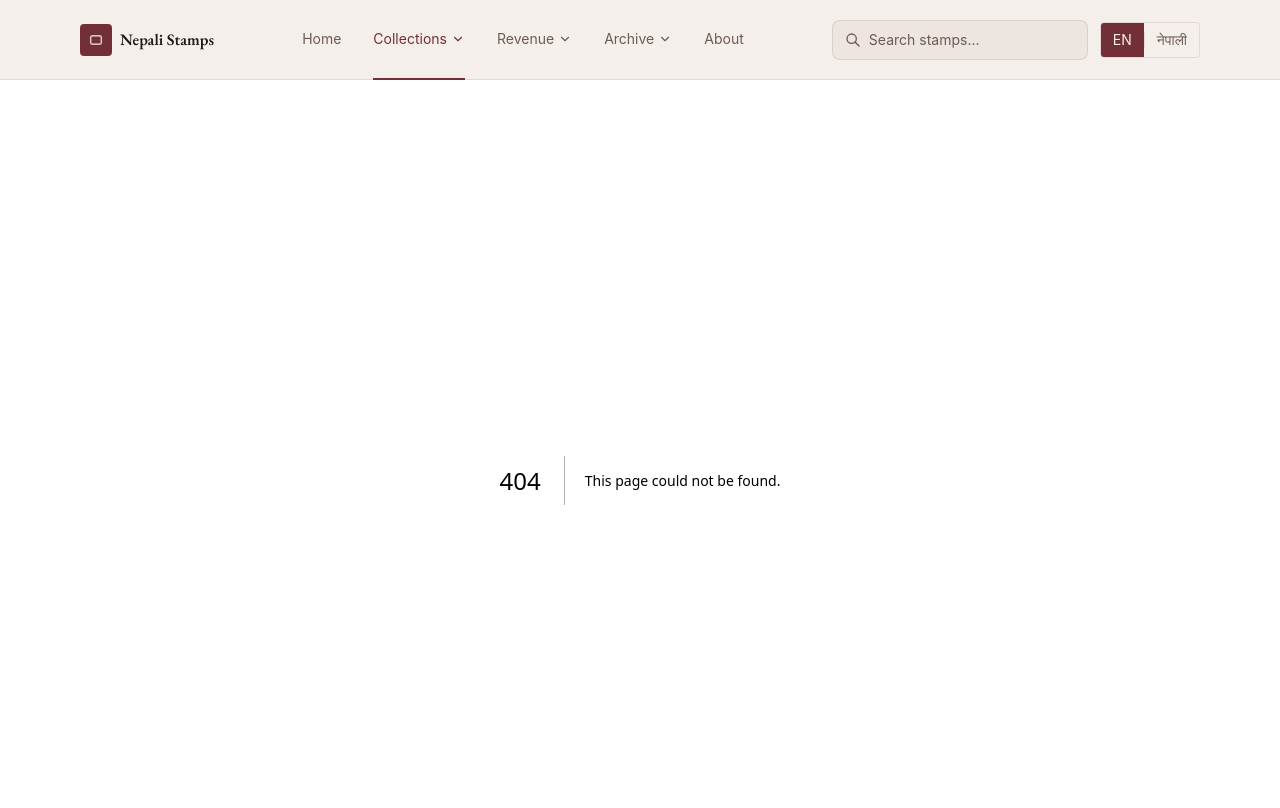
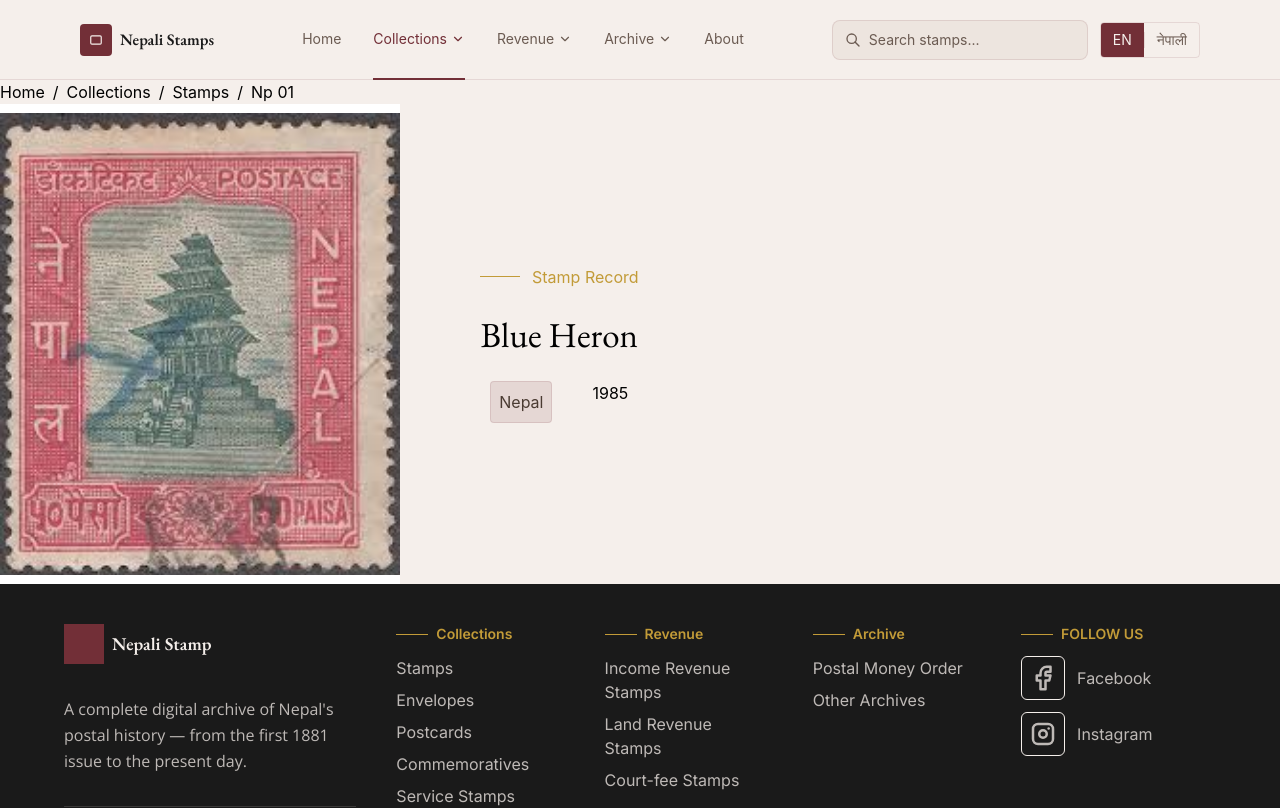
Before and after one commit to santubaba/Nepali-Stamp, a Next.js app: page /collections/stamps/np-01 in a window 1280 px wide. Before the commit this address had no page. Shown: the top 808 px of the page. Built offline with nearby package versions, Linux system fonts and the light colour scheme.

Commit message:
Fixed Link on the stamp card. On creation of stamp detail page

```diff
--- /dev/null
+++ b/app/collections/stamps/[slug]/page.tsx
@@ -0,0 +1,45 @@
+import stamps from "../mock-data";
+import { notFound } from "next/navigation";
+import Image from "next/image";
+import BreadCrumb from "@/app/breadcrumbs/page";
+type PageProps = {
+  params: Promise<{
+    slug: string;
+  }>;
+};
+
+export default async function StampDetail({ params }: PageProps) {
+  const { slug } = await params;
+
+  const stamp = stamps.find((stamp) => stamp.slug === slug);
+  if (!stamp) {
+    notFound();
+  }
+  console.log(stamp);
+  return (
+    <div>
+      <div>
+        <BreadCrumb />
+      </div>
+      <div className="flex items-center gap-20">
+        <div className="flex items-center bg-white h-120 w-100">
+          <Image src={stamp?.img} alt={stamp?.title} width={400} height={350} />
+        </div>
+
+        <div className="inline-flex flex-col items-center gap-5">
+          <div className="flex items-center gap-3">
+            <div className="w-10 h-px bg-brand-accent" />
+            <h2 className="text-brand-accent">Stamp Record</h2>
+          </div>
+          <div>
+            <h1 className="text-[35px] font-heading">{stamp?.title}</h1>
+          </div>
+          <div className="flex gap-10">
+            <div className="p-2 border rounded border-brand-border bg-brand-border text-brand-secondary">{stamp?.country}</div>
+            <div>{stamp?.year}</div>
+          </div>
+        </div>
+      </div>
+    </div>
+  );
+}
--- /dev/null
+++ b/app/collections/stamps/mock-data.ts
@@ -0,0 +1,10 @@
+const stamps = [
+    { id: 1, slug: "np-01", title: "Blue Heron",     year: 1985, country: "Nepal", description: "Wildlife Series",   img: "/stamps/stamp2.jpg" },
+    { id: 2, slug: "np-02", title: "Test",            year: 1881, country: "Nepal", description: "Spring Collection", img: "/stamps/stamp2.jpg" },
+    { id: 3, slug: "np-03", title: "Golden ",         year: 1955, country: "Nepal", description: "Heritage Series",   img: "/stamps/stamp2.jpg" },
+    { id: 4, slug: "np-04", title: "Golden Temple1",  year: 1955, country: "Nepal", description: "Heritage Series",   img: "/stamps/stamp2.jpg" },
+    { id: 5, slug: "np-05", title: "Golden Temple2",  year: 1955, country: "Nepal", description: "Heritage Series",   img: "/stamps/stamp2.jpg" },
+    { id: 6, slug: "np-06", title: "Golden Temple3",  year: 1955, country: "Nepal", description: "Heritage Series",   img: "/stamps/stamp2.jpg" },
+  ];
+
+export default stamps;
--- a/app/components/StampCard/StampCard.tsx
+++ b/app/components/StampCard/StampCard.tsx
@@ -21,8 +21,8 @@ export default function StampCard({
 }: StampCardProps) {
   return (
     <Link
-      href={`/stamps/${slug}`}
-      className="group block overflow-hidden bg-white border border-brand-border rounded-xl transition-all duration-200 hover:-translate-y-1 hover:shadow-md hover:border-brand-primary/40"
+      href={`/collections/stamps/${slug}`}
+      className="block overflow-hidden transition-all duration-200 bg-white border group border-brand-border rounded-xl hover:-translate-y-1 hover:shadow-md hover:border-brand-primary/40"
     >
       {/* Image area */}
       <div className="relative w-full aspect-[4/5] border-b border-brand-border bg-brand-surface">
@@ -37,7 +37,7 @@ export default function StampCard({
 
       {/* Info area */}
       <div className="p-3">
-        <h2 className="text-sm font-medium font-heading text-brand-text leading-tight line-clamp-2">
+        <h2 className="text-sm font-medium leading-tight font-heading text-brand-text line-clamp-2">
           {title}
         </h2>
 
```
